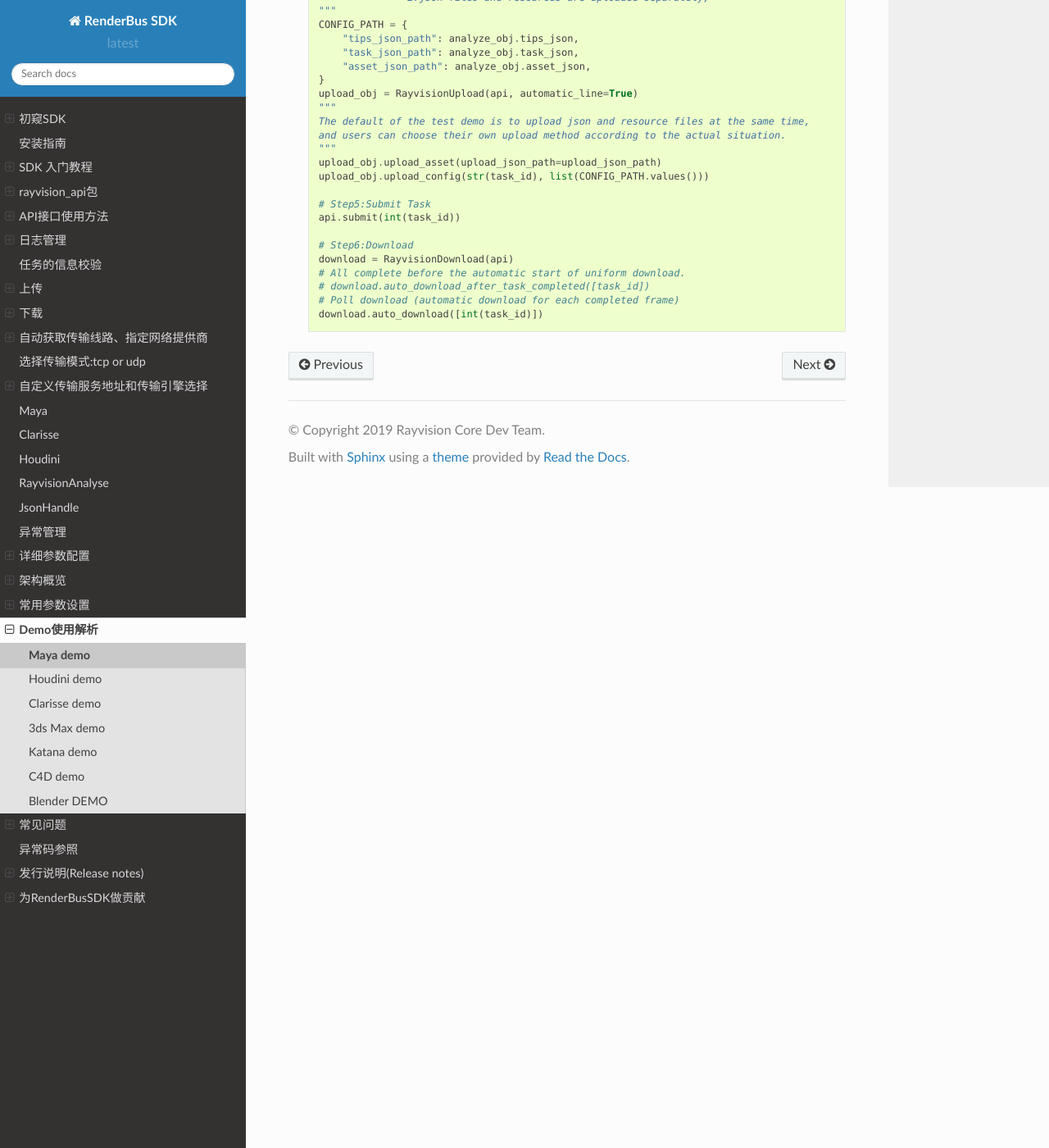
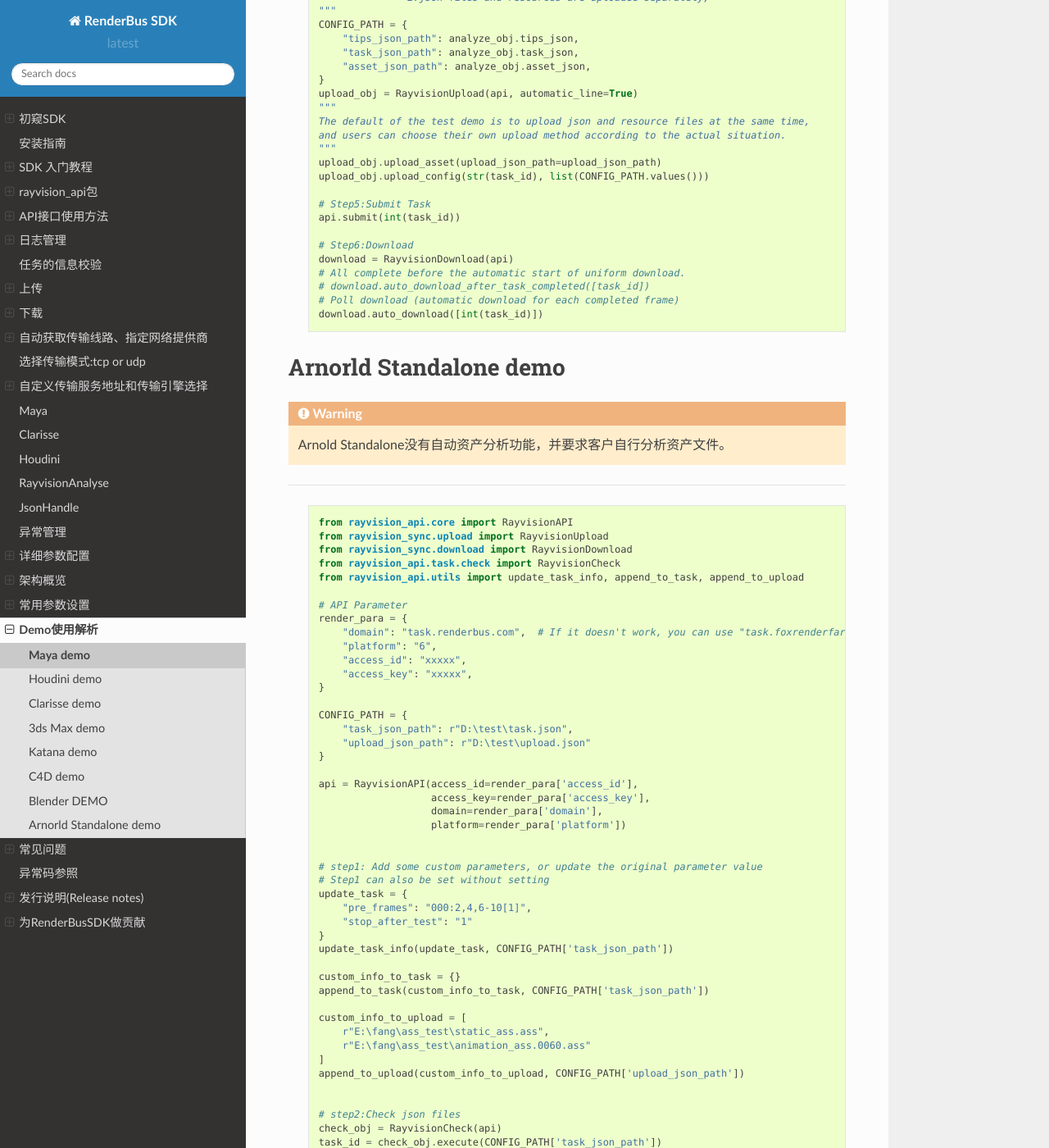
Before and after one commit to renderbus/docs_sdk, a Sphinx documentation site: the page built from docs/render/demo/demo.rst, in a window 1280 px wide and 1400 px high, scrolled down 10799 px. Shown: the whole window at 82% size. Built offline with Sphinx 7.4.7 and the Read the Docs theme 2.0.0, drawn with Linux system fonts in a browser that asks for light colours; some of the changed text lies outside the part shown.

Commit message:
feat: add Arnorld Standalone SDK

```diff
--- a/docs/render/demo/demo.rst
+++ b/docs/render/demo/demo.rst
@@ -660,3 +660,84 @@ Blender DEMO
     # download.auto_download_after_task_completed([task_id])
     # Poll download (automatic download for each completed frame)
     download.auto_download([int(task_id)])
+
+
+Arnorld Standalone demo
+-------------------------
+
+.. warning::
+   Arnold Standalone没有自动资产分析功能，并要求客户自行分析资产文件。
+
+---------------
+
+ ::
+
+    from rayvision_api.core import RayvisionAPI
+    from rayvision_sync.upload import RayvisionUpload
+    from rayvision_sync.download import RayvisionDownload
+    from rayvision_api.task.check import RayvisionCheck
+    from rayvision_api.utils import update_task_info, append_to_task, append_to_upload
+
+    # API Parameter
+    render_para = {
+        "domain": "task.renderbus.com",  # If it doesn't work, you can use "task.foxrenderfarm.com"
+        "platform": "6",
+        "access_id": "xxxxx",
+        "access_key": "xxxxx",
+    }
+
+    CONFIG_PATH = {
+        "task_json_path": r"D:\test\task.json",
+        "upload_json_path": r"D:\test\upload.json"
+    }
+
+    api = RayvisionAPI(access_id=render_para['access_id'],
+                       access_key=render_para['access_key'],
+                       domain=render_para['domain'],
+                       platform=render_para['platform'])
+
+
+    # step1: Add some custom parameters, or update the original parameter value
+    # Step1 can also be set without setting
+    update_task = {
+        "pre_frames": "000:2,4,6-10[1]",
+        "stop_after_test": "1"
+    }
+    update_task_info(update_task, CONFIG_PATH['task_json_path'])
+
+    custom_info_to_task = {}
+    append_to_task(custom_info_to_task, CONFIG_PATH['task_json_path'])
+
+    custom_info_to_upload = [
+        r"E:\fang\ass_test\static_ass.ass",
+        r"E:\fang\ass_test\animation_ass.0060.ass"
+    ]
+    append_to_upload(custom_info_to_upload, CONFIG_PATH['upload_json_path'])
+
+
+    # step2:Check json files
+    check_obj = RayvisionCheck(api)
+    task_id = check_obj.execute(CONFIG_PATH['task_json_path'])
+
+
+    # Step3: Transmission
+    """
+    task.json files and resources are uploaded separately
+    """
+    upload_obj = RayvisionUpload(api)
+
+    # step3.1: Upload resource file(upload.json)
+    upload_obj.upload_asset(upload_json_path=CONFIG_PATH["upload_json_path"])
+    # step3.2: Upload task.json
+    upload_obj.upload_config(str(task_id), list(CONFIG_PATH.values()))
+
+
+    # Step4:Submit Task
+    api.submit(int(task_id))
+
+    # Step5:Download
+    download = RayvisionDownload(api)
+    # All complete before the automatic start of uniform download.
+    download.auto_download_after_task_completed([task_id])
+    # Poll download (automatic download for each completed frame)
+    download.auto_download([int(1484947)], local_path=r"E:\test", download_filename_format="false")
--- a/docs/render/para_configration.rst
+++ b/docs/render/para_configration.rst
@@ -13,3 +13,4 @@
    json_file/配置文件文档之VR Standalone.md
    json_file/配置文件文档之C4d.md
    json_file/配置文件文档之Blender.md
+   json_file/配置文件文档之Arnorld Standalone.md
```
Also changed, not shown: docs/render/first_look.rst (+8 -1 lines), docs/render/json_file/配置文件文档之Arnorld Standalone.md (added, +146 -0 lines).
